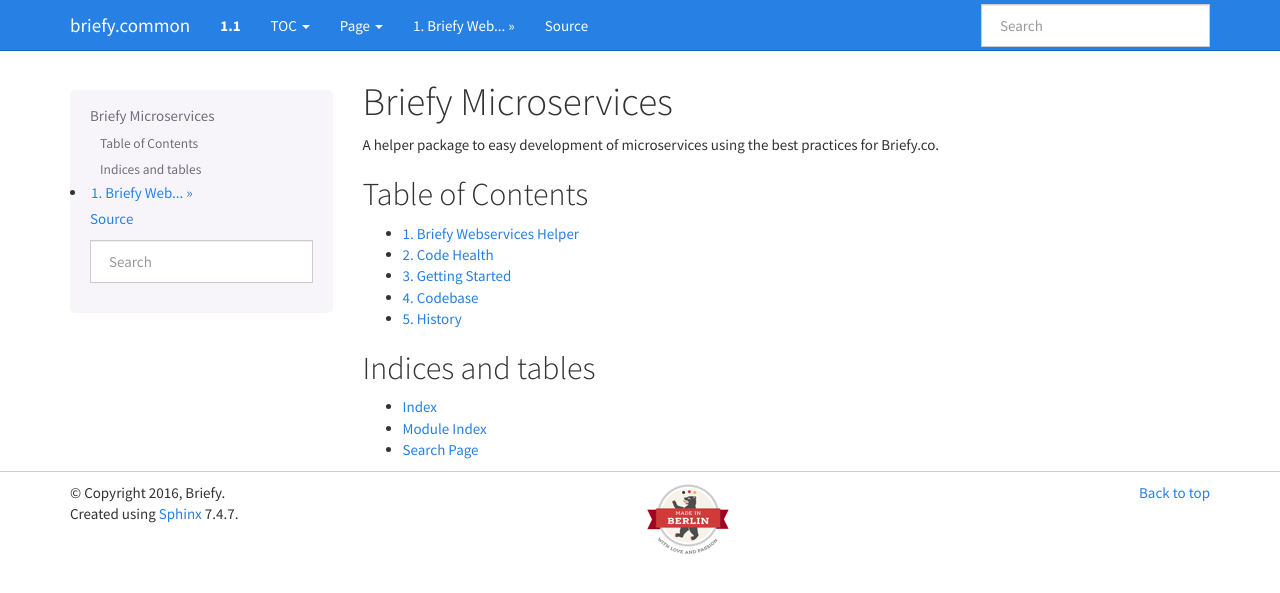
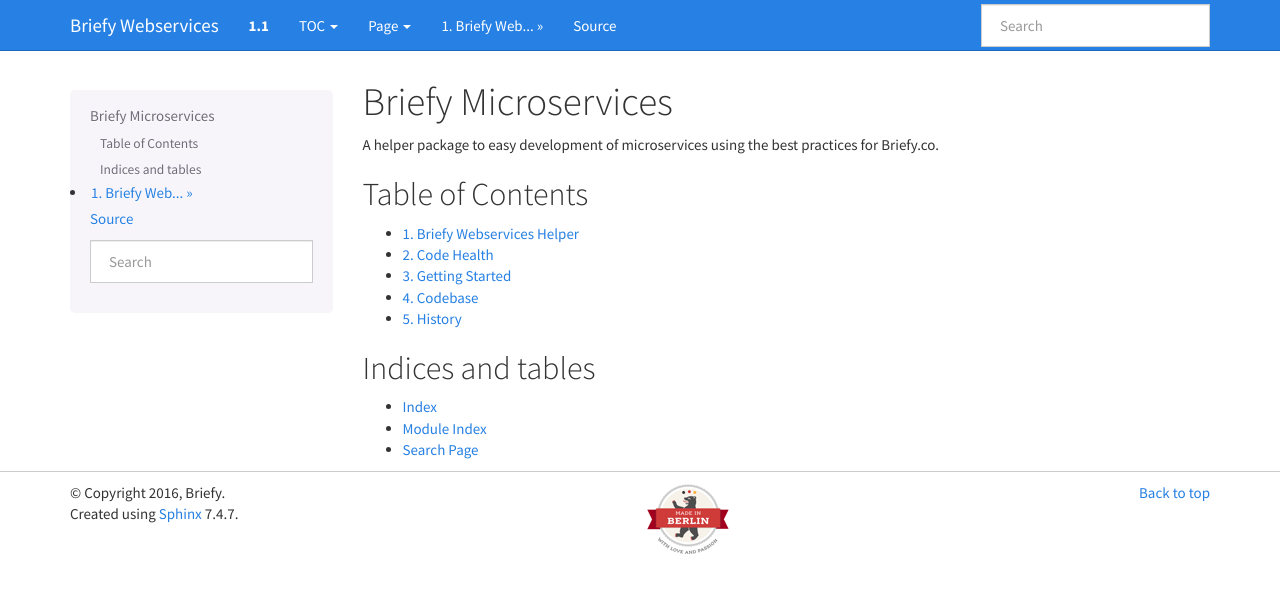
Before and after one commit to BriefyHQ/briefy.ws, a Sphinx documentation site: the page built from docs/index.rst, in a window 1280 px wide. Shown: the top 593 px of the page. Built offline with Sphinx 7.4.7, drawn with Linux system fonts in a browser that asks for light colours; pages that are not in the unit, such as notebooks, are missing from menus; some of the changed lines change nothing that is shown.

Commit message:
Update documentation

```diff
--- a/docs/conf.py
+++ b/docs/conf.py
@@ -3,7 +3,7 @@
 import sphinx_bootstrap_theme
 
 
-release = pkg_resources.get_distribution("briefy.common").version
+release = pkg_resources.get_distribution("briefy.ws").version
 version = release.split('.')
 
 major_version = version[0]
@@ -11,10 +11,12 @@
 
 extensions = [
     'sphinx.ext.autodoc',
+    'sphinx_autodoc_typehints',
     'sphinx.ext.coverage',
     'sphinx.ext.doctest',
     'sphinx.ext.todo',
     'sphinx.ext.viewcode',
+    'sphinx.ext.inheritance_diagram',
 ]
 
 templates_path = ['_templates']
@@ -22,11 +24,11 @@
 source_encoding = 'utf-8'
 master_doc = 'index'
 
-project = u'briefy.common'
-copyright = u'2016, Briefy'
-author = u'Erico Andrei'
+project = 'Briefy Webservices'
+copyright = '2016, Briefy'
+author = 'Briefy Tech Team'
 
-version = u'{}.{}'.format(major_version, minor_version)
+version = '{0}.{1}'.format(major_version, minor_version)
 release = release
 
 language = 'en'
--- a/docs/index.rst
+++ b/docs/index.rst
@@ -1,5 +1,5 @@
 Briefy Microservices
-##########################################
+#####################
 
 A helper package to easy development of microservices using the best practices for Briefy.co.
 
@@ -8,7 +8,7 @@
 
 .. toctree::
    :maxdepth: 1
-   :numbered:
+   :numbered: 1
    :titlesonly:
 
    intro
```
Also changed, not shown: 2 other files.
